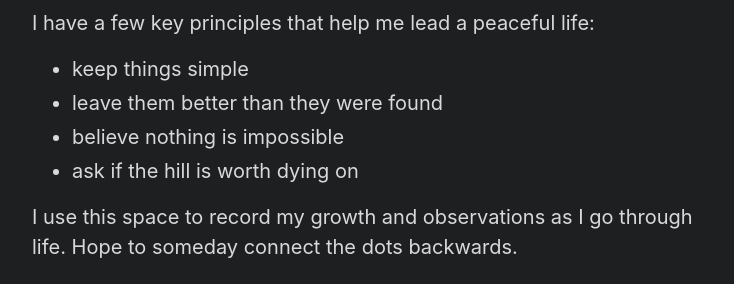
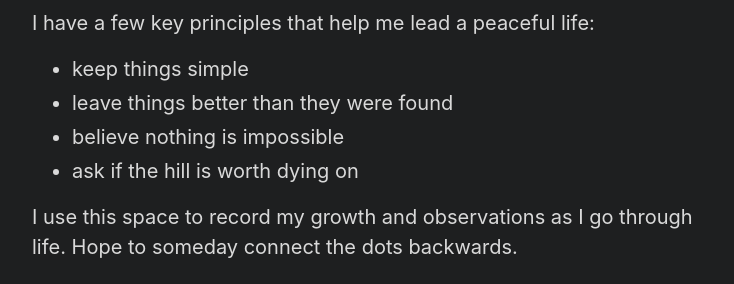
Before and after one commit to ad6190/ad6190.github.io, a Jekyll site: the page built from home.md, in a window 1280 px wide. Shown: the part 169-453 px from the top of the page, without its empty margins (272-1006 px from the left). Built offline with Jekyll 4.4.1, drawn with Linux system fonts in a browser that asks for light colours.

Commit message:
changed front page a bit heading -

```diff
--- a/home.md
+++ b/home.md
@@ -6,7 +6,7 @@ title: Hi! Thanks for visiting my online home.
 
 I have a few key principles that help me lead a peaceful life:
 -  keep things simple
--  leave them better than they were found
+-  leave things better than they were found
 -  believe nothing is impossible
 -  ask if the hill is worth dying on
 
```
Also changed, not shown: 12 other files.
